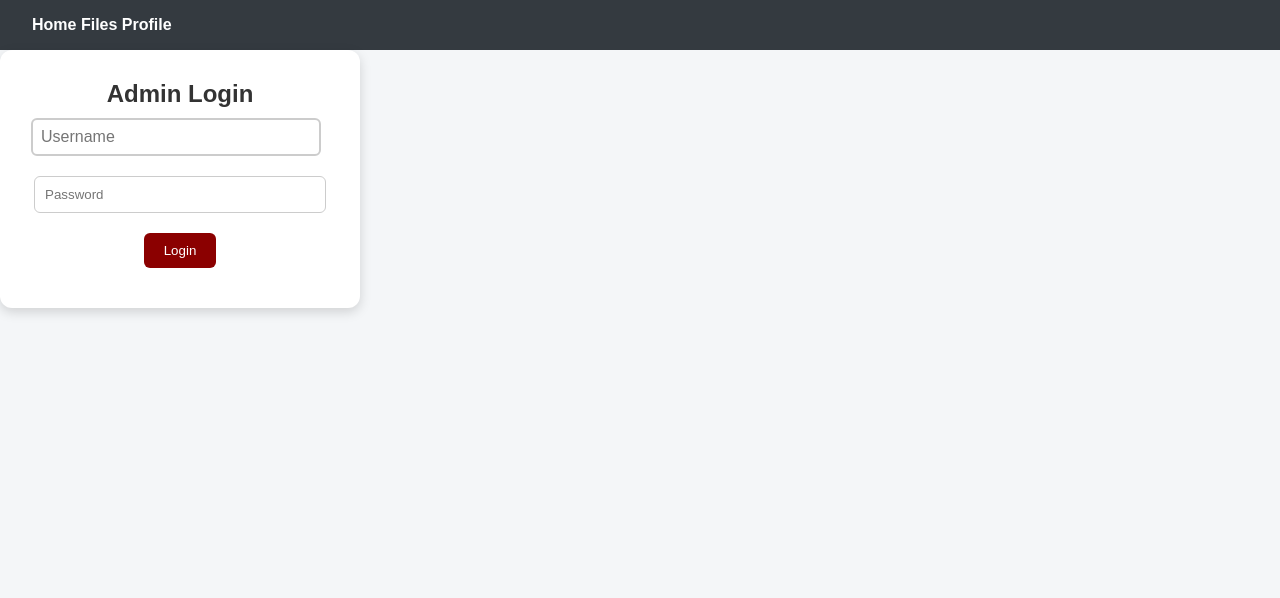
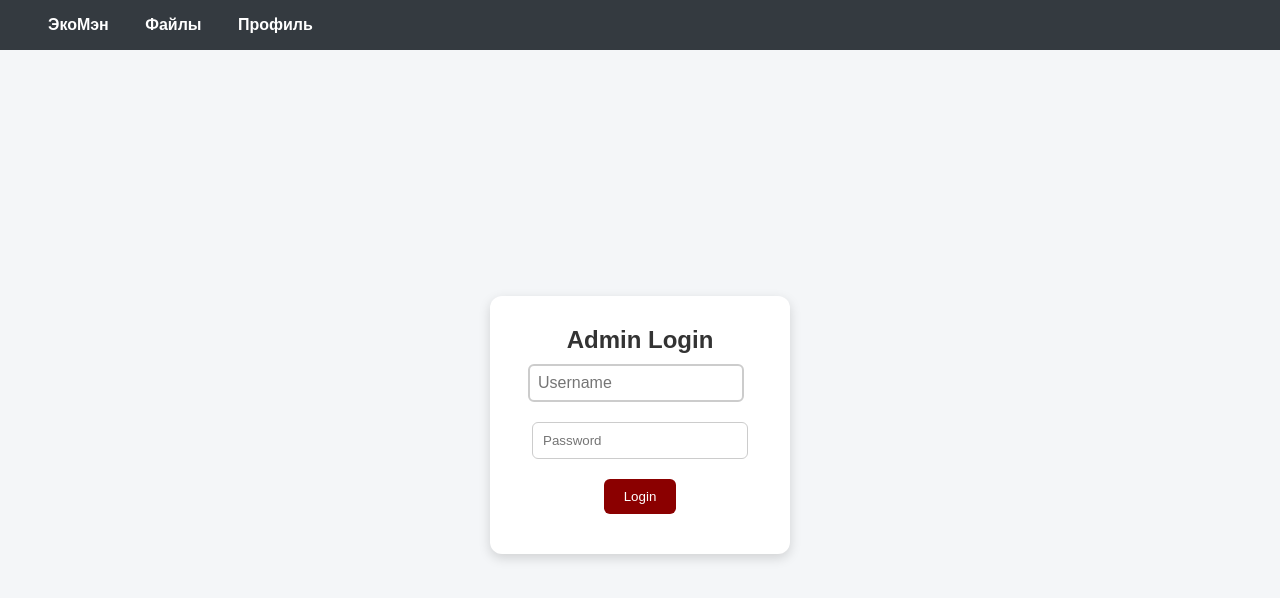
Before and after one commit to murtazaev06/web-site-page-2, a website: page profile.html in a window 1280 px wide. Drawn offline with Linux system fonts and the light colour scheme.

Commit message:
Add files via upload

```diff
--- a/profile.html
+++ b/profile.html
@@ -1,14 +1,16 @@
 <!DOCTYPE html>
 <html lang="en">
+
 <head>
   <meta charset="UTF-8">
+  <meta name="viewport" content="width=device-width, initial-scale=1.0">
   <title>Profile - Login</title>
   <link rel="stylesheet" href="style.css">
   <style>
     * {
       margin: 0;
       padding: 0;
-        box-sizing: content-box;
+      box-sizing: border-box;
     }
 
     body {
@@ -36,6 +38,7 @@
       color: #fff;
       text-decoration: none;
       font-weight: bold;
+      padding: 1rem;
     }
 
     nav a:hover {
@@ -49,6 +52,7 @@
       align-items: center;
       padding: 2rem;
     }
+
     footer {
       background-color: #343a40;
       color: #aaa;
@@ -56,6 +60,7 @@
       padding: 0.1rem;
       font-size: 10px;
     }
+
     .login-container {
       background: white;
       padding: 30px;
@@ -63,6 +68,7 @@
       box-shadow: 0 4px 12px rgba(0, 0, 0, 0.15);
       width: 300px;
       text-align: center;
+
 
     }
 
@@ -92,21 +98,22 @@
 </head>
 <header>
   <nav>
-        <a href="index.html">Home</a>
-        <a href="files.html">Files</a>
-        <a href="profile.html">Profile</a>
+    <a href="index.html">ЭкоМэн</a>
+    <a href="files.html">Файлы</a>
+    <a href="profile.html">Профиль</a>
     <span id="admin-link"></span> <!-- место для upload -->
   </nav>
 
   <script>
     if (localStorage.getItem('isAdmin') === 'true') {
-          document.getElementById('admin-link').innerHTML = '<a href="upload.html">Upload</a>';
+      document.getElementById('admin-link').innerHTML = '<a href="upload.html">Загрузить файл</a>';
     }
   </script>
 
 </header>
+
 <body>
-
+  <main>
     <div class="login-container">
       <h2>Admin Login</h2>
       <input type="text" id="username" placeholder="Username"><br>
@@ -114,6 +121,7 @@
       <button onclick="login()">Login</button>
       <div class="error" id="error"></div>
     </div>
+  </main>
 
   <script>
     function login() {
--- a/style.css
+++ b/style.css
@@ -33,6 +33,7 @@
     color: #fff;
     text-decoration: none;
     font-weight: bold;
+
   }
 
   .nav-links a:hover {
```
Also changed, not shown: upload.html (+5 -4 lines), 1 other file. Lines whose indentation alone changed are shown as unchanged.
